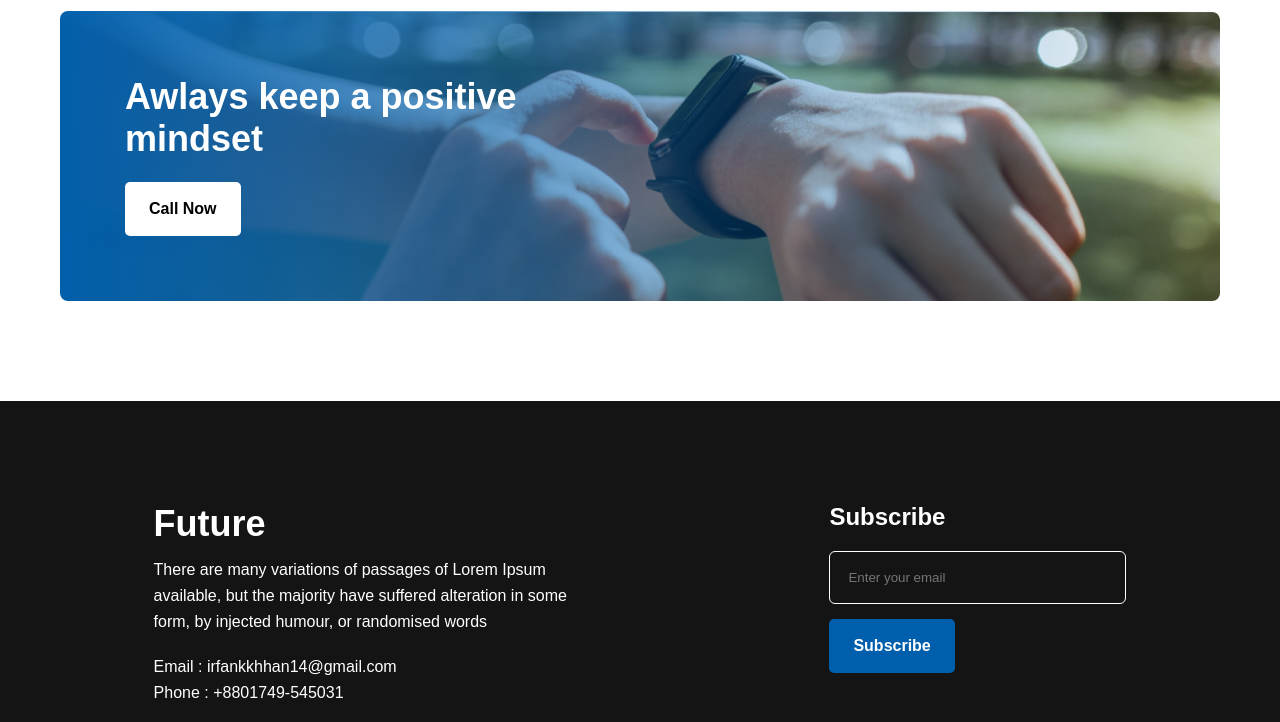
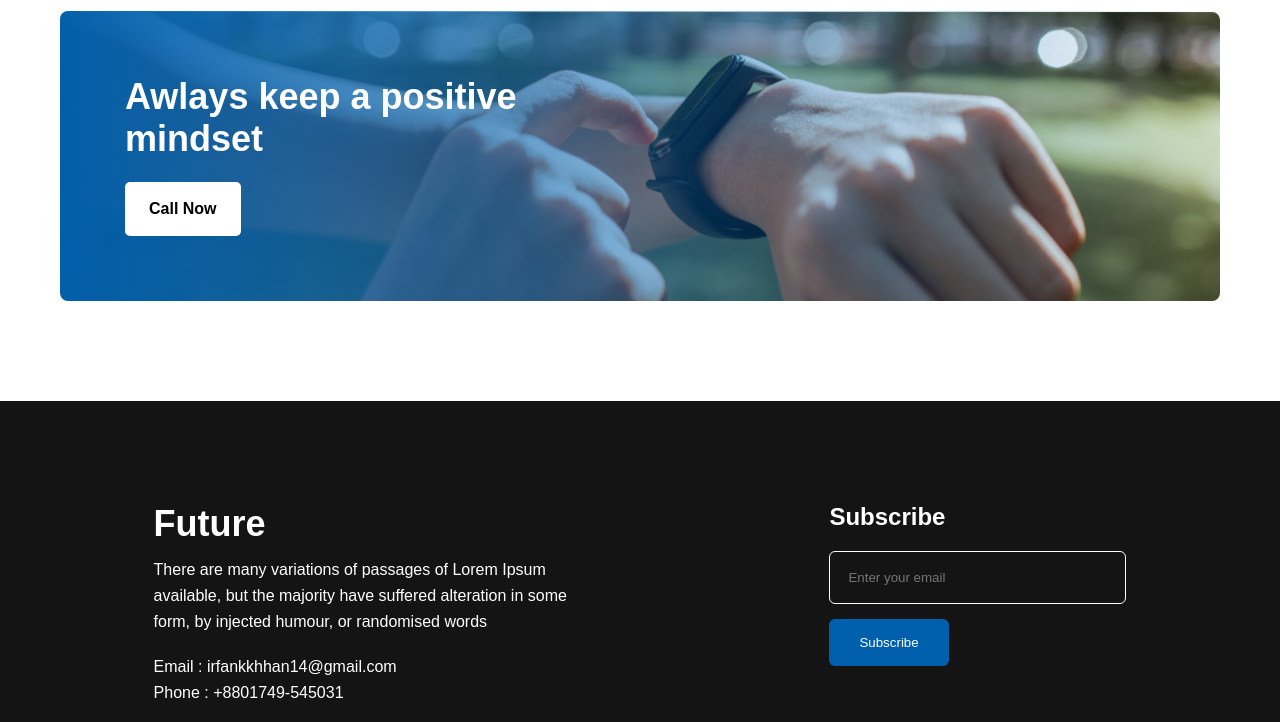
Before and after one commit to irfankkhhan14/Lifestyle-website, a plain HTML site: page index.html in a window 1280 px wide. Shown: the part 1999-2721 px from the top of the page. Drawn offline with Linux system fonts and the light colour scheme.

Commit message:
final change ready for submit

```diff
--- a/index.html
+++ b/index.html
@@ -7,7 +7,6 @@
     <meta name="viewport" content="width=device-width, initial-scale=1.0">
     <title>Lifestyle Website</title>
     <link rel="stylesheet" href="style.css">
-    <!--<link rel="stylesheet" href="https://cdnjs.cloudflare.com/ajax/libs/font-awesome/6.2.1/css/all.min.css">-->
 </head>
 
 <body>
@@ -24,7 +23,8 @@
             </div>
             <div class="img-text">
                 <h2>My failures of previous year</h2>
-                <p>Contrary to popular belief, Lorem Ipsum is not simply random text. It has roots in a piece of classical
+                <p>Contrary to popular belief, Lorem Ipsum is not simply random text. It has roots in a piece of
+                    classical
                     Latin literature from 45 BC, making it over 2000 years old. Richard McClintock.</p>
                 <ul class="list">
                     <li><span class="ul-list">&#10003</span> Contrary to popular belief, is not simple</li>
@@ -88,8 +88,8 @@
         </div>
         <div class="subscribe">
             <h3>Subscribe</h3>
-            <input type="email" name="" id="" placeholder="Enter your email">
-            <input class="btn subs-btn" type="button" value="Subscribe">
+            <span class="email"><input type="email" name="" id="" placeholder="Enter your email"></span>
+            <input class="subs-btn" type="button" value="Subscribe">
         </div>
     </footer>
 
--- a/style.css
+++ b/style.css
@@ -162,9 +162,14 @@ input{
     border: 1px solid #ffffff;
     border-radius: 6px;
 }
+.email{
+    color: #ffffff;
+}
 
-.subs-btn {
+.subs-btn{
     background: #005FAC;
+    padding: 16px 30px 16px 30px;
     color: #ffffff;
     margin-top: 15px;
+    border: none;
 }
```
Lines whose indentation alone changed are shown as unchanged.
